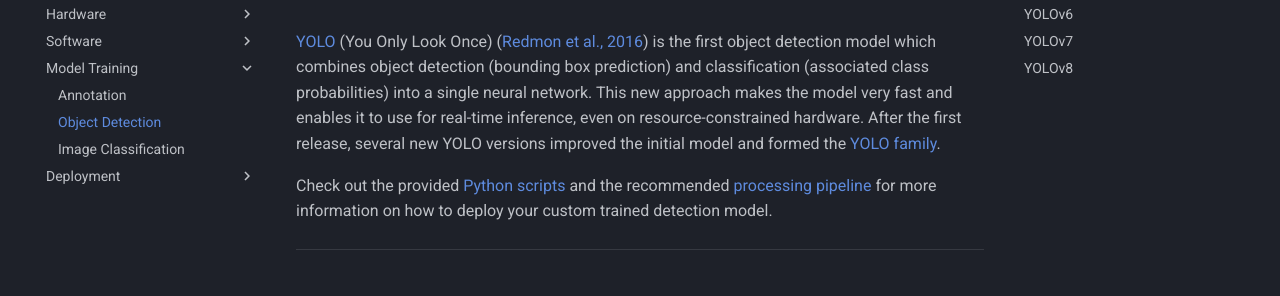
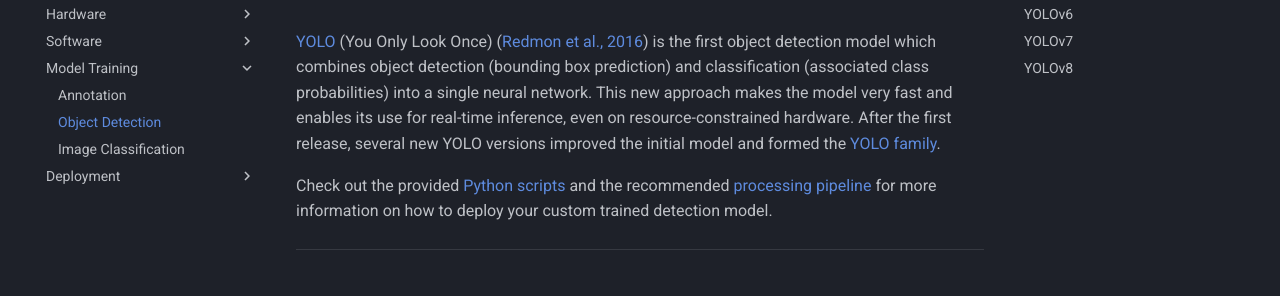
Before and after one commit to maxsitt/insect-detect-docs, an MkDocs documentation site: the page built from docs/modeltraining/train_detection.md, in a window 1280 px wide and 900 px high. Shown: the part 151-447 px from the top of the window. Built offline with MkDocs 1.6.1 and Material for MkDocs 9.7.7, drawn with Linux system fonts in a browser that asks for light colours; comment, search, counter and statistics services are not loaded.

Commit message:
Update train_detection.md
Fix typo.

```diff
--- a/docs/modeltraining/train_detection.md
+++ b/docs/modeltraining/train_detection.md
@@ -5,7 +5,7 @@
 is the first object detection model which combines object detection (bounding
 box prediction) and classification (associated class probabilities) into a
 single neural network. This new approach makes the model very fast and enables
-it to use for real-time inference, even on resource-constrained hardware.
+its use for real-time inference, even on resource-constrained hardware.
 After the first release, several new YOLO versions improved the initial model
 and formed the [YOLO family](https://blog.roboflow.com/guide-to-yolo-models/){target=_blank}.
 
```
